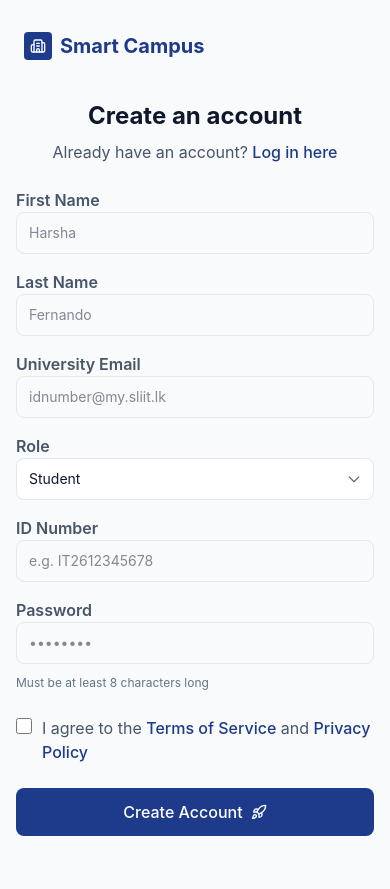
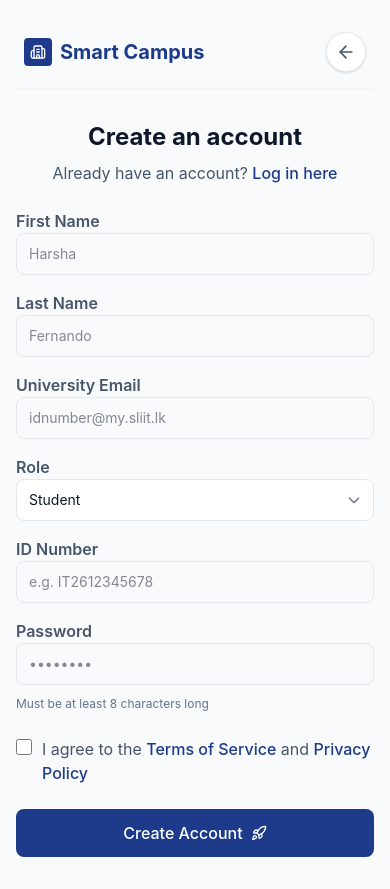
Before and after one commit to Danidu-Muhandiram/it3030-paf-2026-smart-campus-group, a React (Vite) app in the folder frontend/: page /register in a window 390 px wide. Before the commit the page ends 868 px from the top, so only its background shows below. Built offline with nearby package versions, Linux system fonts and the light colour scheme.

Commit message:
add a backward responsive arrow button to the right side of smart campus logo text

```diff
--- a/frontend/src/features/auth/pages/RegisterPage.jsx
+++ b/frontend/src/features/auth/pages/RegisterPage.jsx
@@ -1,6 +1,6 @@
 import React from 'react';
 import { Link } from 'react-router-dom';
-import { Rocket, Settings, CheckCircle2, Building2 } from 'lucide-react';
+import { Rocket, Settings, CheckCircle2, Building2, ArrowLeft } from 'lucide-react';
 
 export const RegisterPage = () => {
     return (
@@ -23,13 +23,17 @@ export const RegisterPage = () => {
 
                 <div className="relative z-10 flex flex-col h-full">
 
-                    {/* Top logo */}
-                    <div className="mb-8">
+                    {/* Top logo & navigation */}
+                    <div className="mb-8 w-full flex items-center justify-between">
                         <Link to="/" className="text-2xl font-bold text-white hover:text-blue-100 flex items-center gap-2">
                             <div className="w-8 h-8 rounded-lg bg-white/10 backdrop-blur border border-white/20 flex items-center justify-center">
                                 <Building2 className="w-5 h-5 text-white" />
                             </div>
                             SLIIT Smart Campus
+                        </Link>
+
+                        <Link to="/" className="w-10 h-10 rounded-full bg-white/10 hover:bg-white/20 backdrop-blur border border-white/20 flex items-center justify-center transition-colors shrink-0">
+                            <ArrowLeft className="w-5 h-5 text-white" />
                         </Link>
                     </div>
 
@@ -80,13 +84,17 @@ export const RegisterPage = () => {
             {/* Right section - form */}
             <div className="w-full md:w-1/2 flex flex-col justify-start md:justify-center items-center py-8 px-4 sm:p-8 relative">
 
-                {/* Mobile header view */}
-                <div className="md:hidden w-full flex justify-between items-center mb-10 px-2">
+                {/* Mobile header view & navigation */}
+                <div className="md:hidden w-full flex items-center justify-between mb-8 px-2 border-b border-gray-100 pb-4">
                     <Link to="/" className="text-xl font-bold text-primary flex items-center gap-2">
-                        <div className="w-7 h-7 rounded bg-primary flex items-center justify-center">
+                        <div className="w-7 h-7 rounded bg-primary flex items-center justify-center shrink-0">
                             <Building2 className="w-4 h-4 text-white" />
                         </div>
                         Smart Campus
+                    </Link>
+
+                    <Link to="/" className="w-10 h-10 rounded-full bg-white border border-gray-200 hover:bg-gray-50 flex items-center justify-center transition-colors shadow-sm shrink-0">
+                        <ArrowLeft className="w-5 h-5 text-text-muted" />
                     </Link>
                 </div>
 
```
